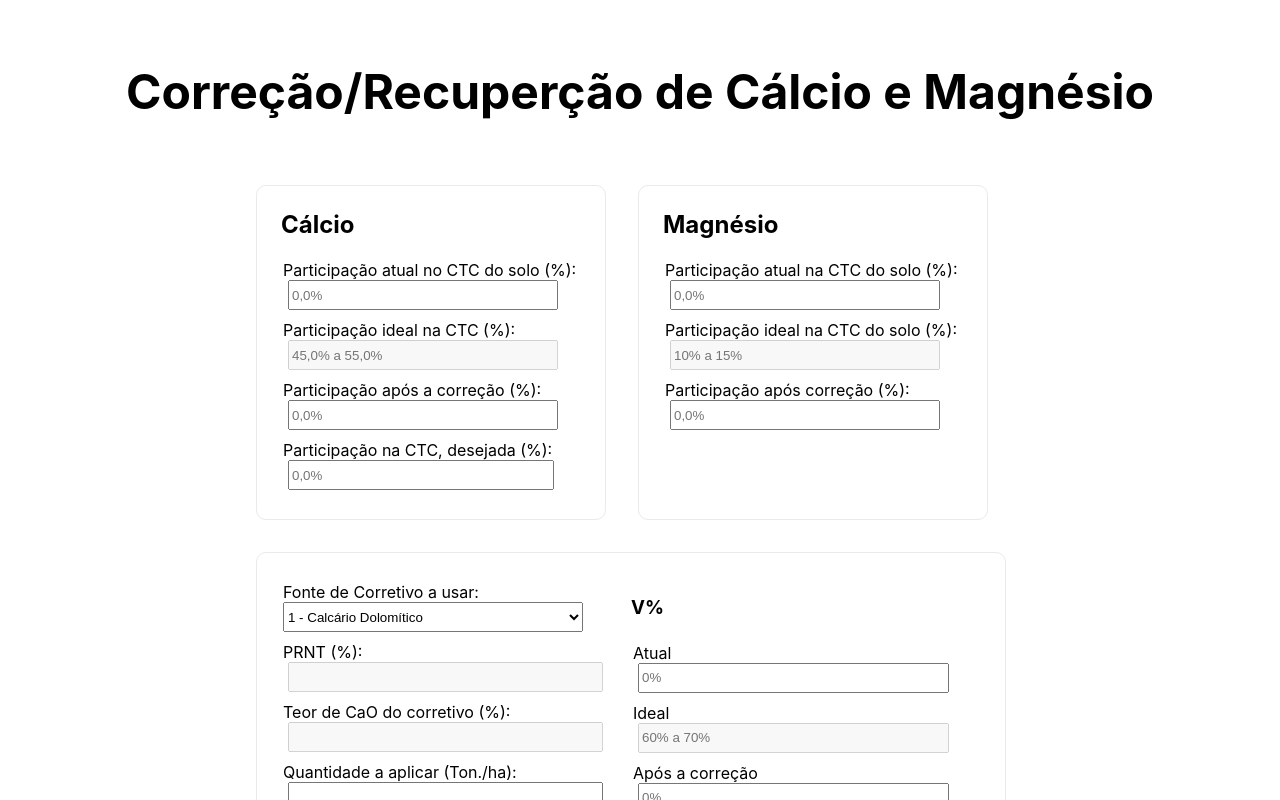
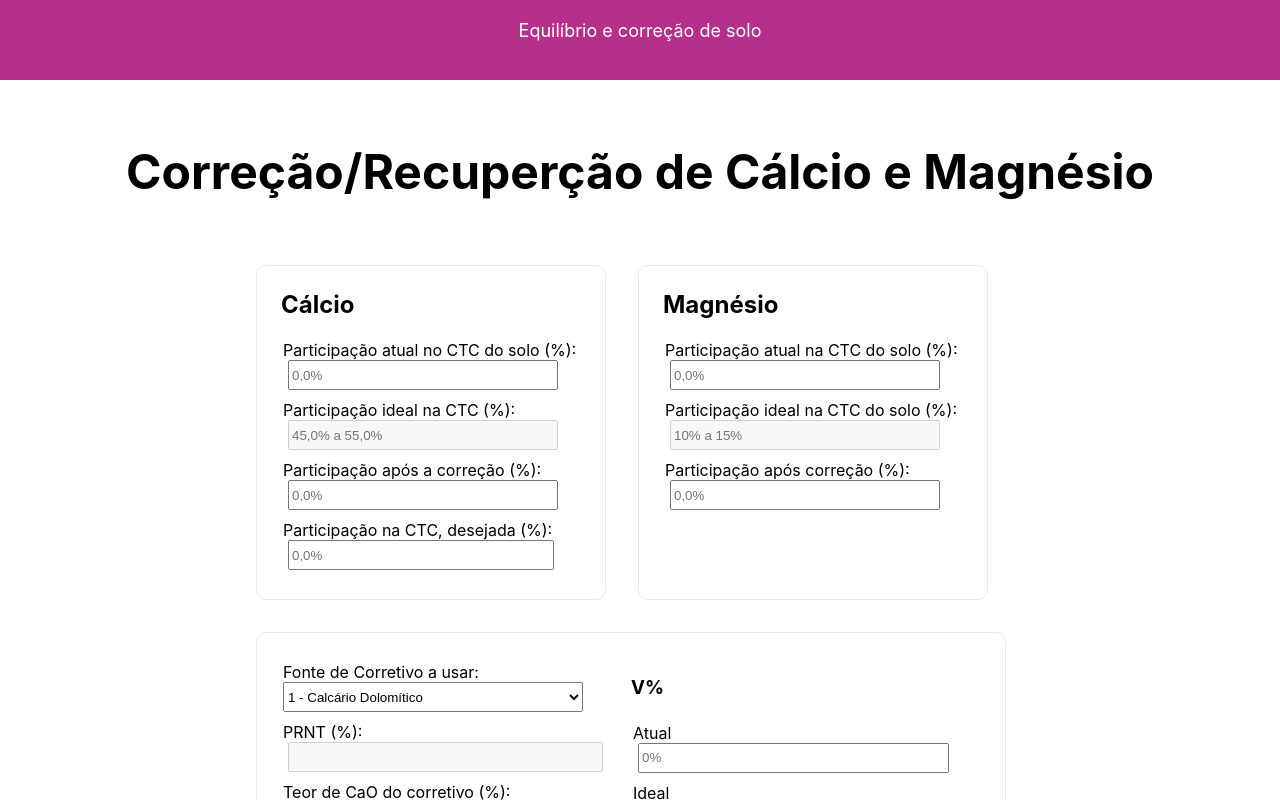
Before and after one commit to MatheusPSantos/sa-soilcorrection-interface, a Next.js app: page /Calcio_Magnesio in a window 1280 px wide. Shown: the top 800 px of the page. Built offline with nearby package versions, Linux system fonts and the light colour scheme.

Commit message:
adicionando componente de header

```diff
--- /dev/null
+++ b/components/Header/index.js
@@ -0,0 +1,16 @@
+import styled from "styled-components";
+
+export const Header = styled.header`
+    position: relative;
+    display: flex;
+    flex-direction: row;
+    top: 0;
+    height: 80px;
+    width: 100vw;
+    padding: 20px 0;
+    background: #b5308b;
+    color: white;
+    font-size: 18px;
+    justify-items:center;
+    justify-content:center;
+`;
--- a/pages/Calcio_Magnesio/index.js
+++ b/pages/Calcio_Magnesio/index.js
@@ -1,5 +1,6 @@
 import Head from 'next/head'
 import { Card } from '../../components/Card';
+import { Header } from '../../components/Header';
 import { Input, InputField } from '../../components/Input';
 import styles from '../../styles/Home.module.css'
 
@@ -14,10 +15,17 @@ export default function CalcioMagnesio() {
     { "indice": 6, "fonte": "Calcário Magnesiano" }
   ];
 
-  return <div className={styles.container} >
+  return <>
     <Head>
       <title>Equilíbrio e Correção de Cálcio e Magnésio</title>
     </Head>
+
+    <Header>
+      Equilíbrio e correção de solo
+    </Header>
+
+    <div className={styles.container} >
+
 
       <main className={styles.main}>
         <h1 className={styles.title}>
@@ -135,7 +143,7 @@ export default function CalcioMagnesio() {
 
               <InputField className="w-full">
                 <label>Teor de CaO do corretivo (%):</label>
-              <Input type="text" disabled/>
+                <Input type="text" disabled />
               </InputField>
 
               <InputField className="w-full">
@@ -179,5 +187,6 @@ export default function CalcioMagnesio() {
           </Card>
         </section>
       </main>
-  </div>;
+    </div>
+  </>;
 }
```
Also changed, not shown: pages/Fosforo/index.js (+10 -4 lines), pages/Potassio/index.js (+9 -4 lines). Lines whose indentation alone changed are shown as unchanged.
